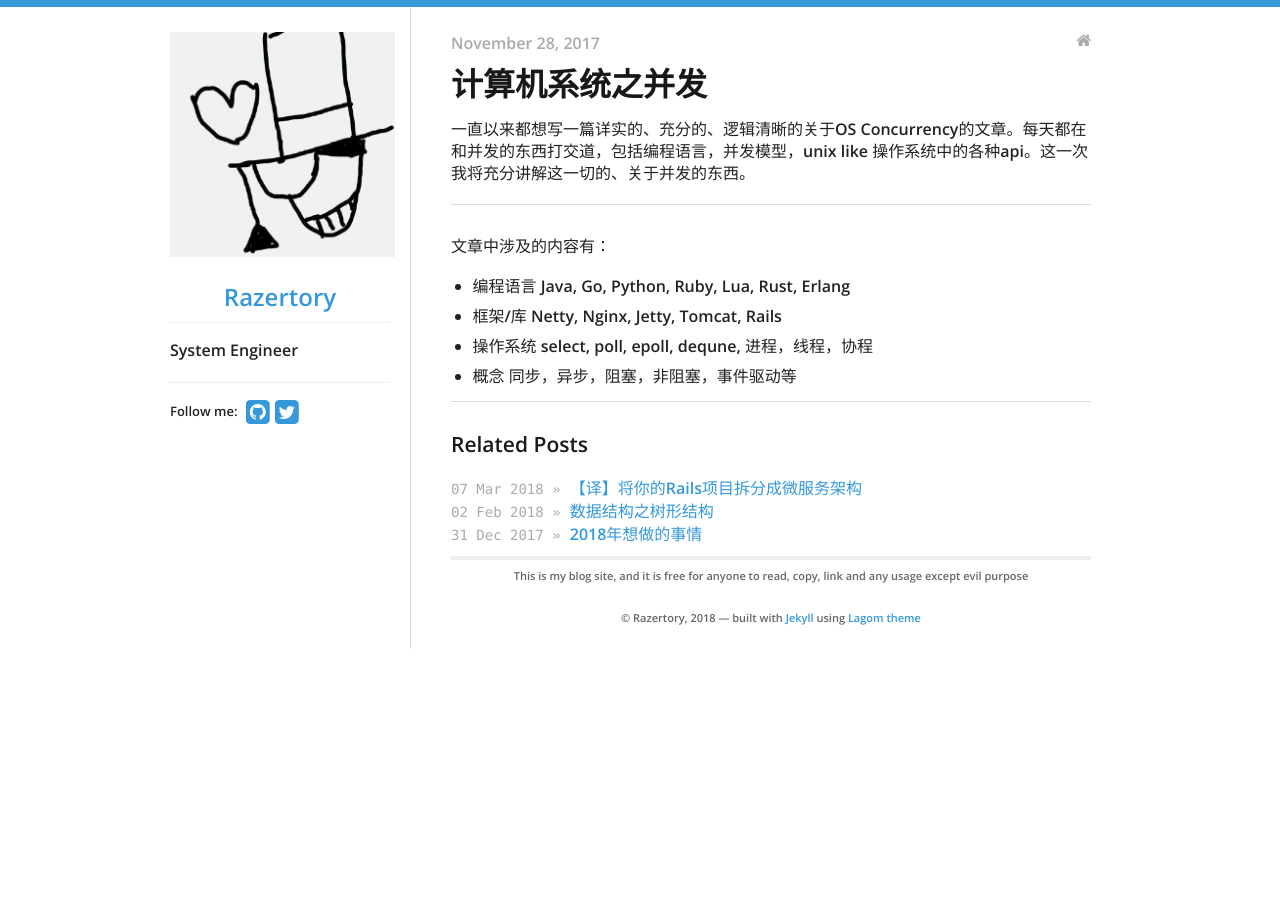
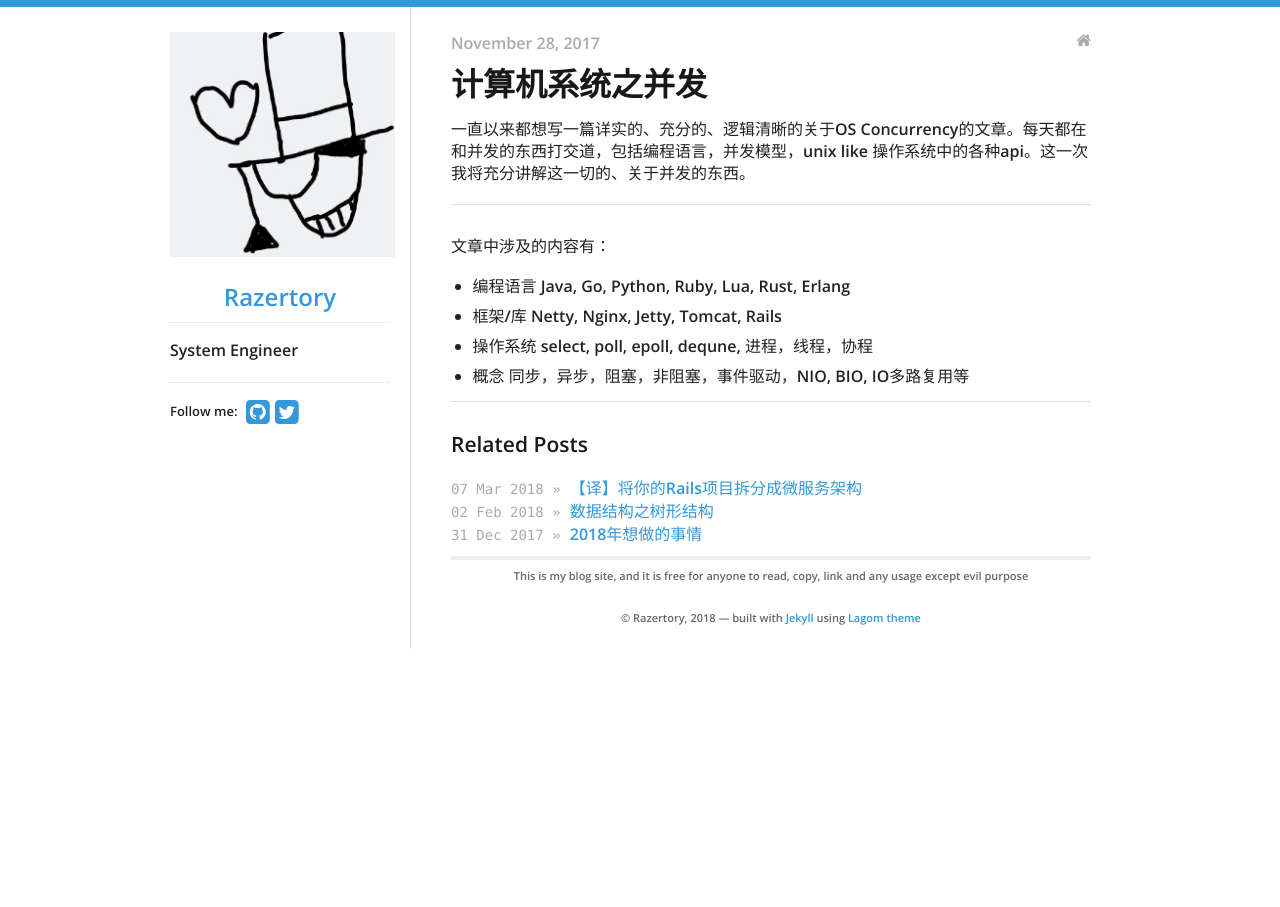
Before and after one commit to razertory/razertory.github.io, a Jekyll site: the page built from _posts/2017-12-01-计算机系统之并发.markdown, in a window 1280 px wide. Built offline with Jekyll 4.4.1, drawn with Linux system fonts in a browser that asks for light colours.

Commit message:
修改时间

```diff
--- a/_posts/2017-12-01-计算机系统之并发.markdown
+++ b/_posts/2017-12-01-计算机系统之并发.markdown
@@ -12,6 +12,6 @@ categories: jekyll update
 * 编程语言 Java, Go, Python, Ruby, Lua, Rust, Erlang
 * 框架/库 Netty, Nginx, Jetty, Tomcat, Rails
 * 操作系统 select, poll, epoll, dequne, 进程，线程，协程
-* 概念 同步，异步，阻塞，非阻塞，事件驱动等
+* 概念 同步，异步，阻塞，非阻塞，事件驱动，NIO, BIO, IO多路复用等
 
 ---
```
